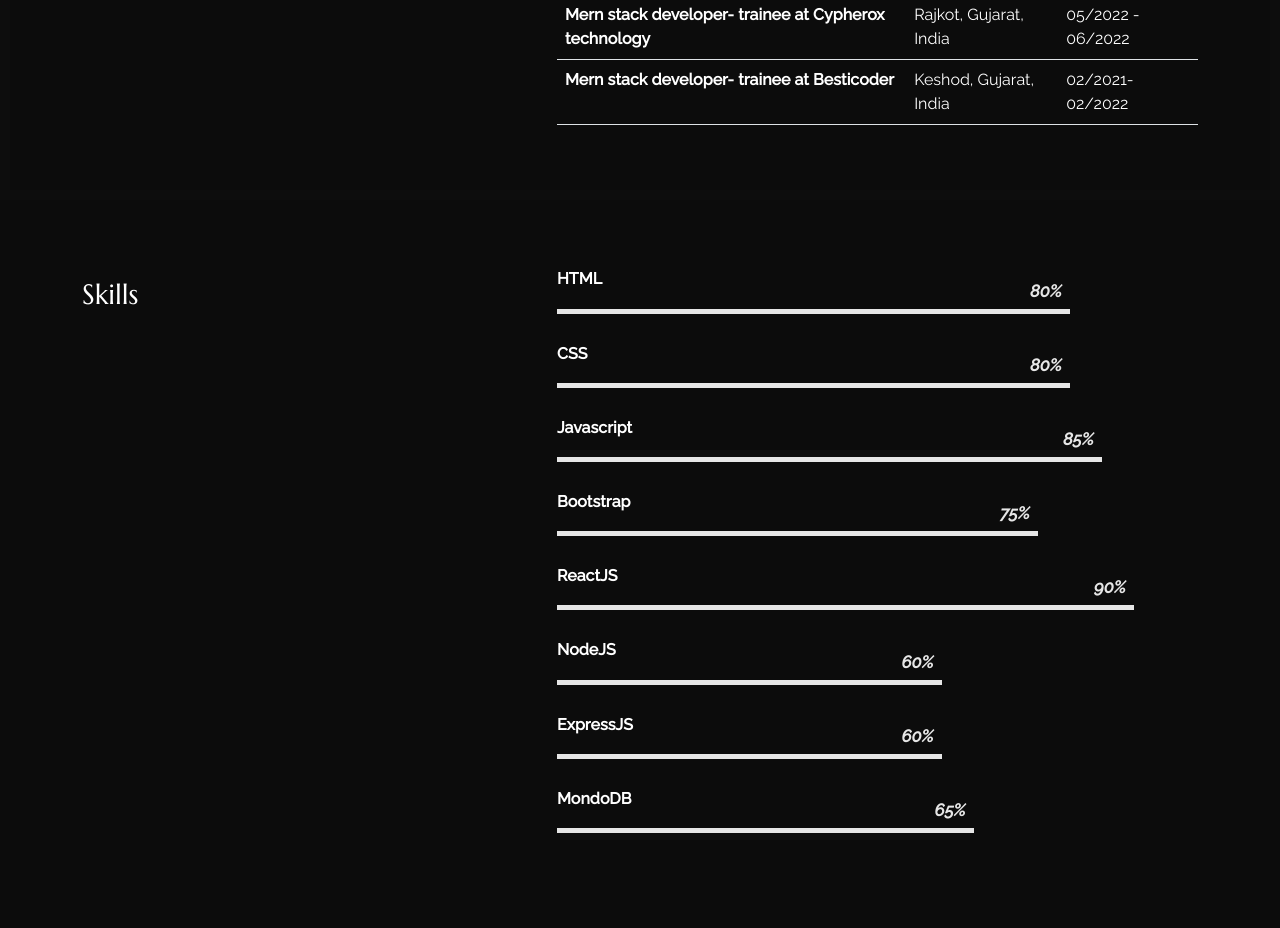
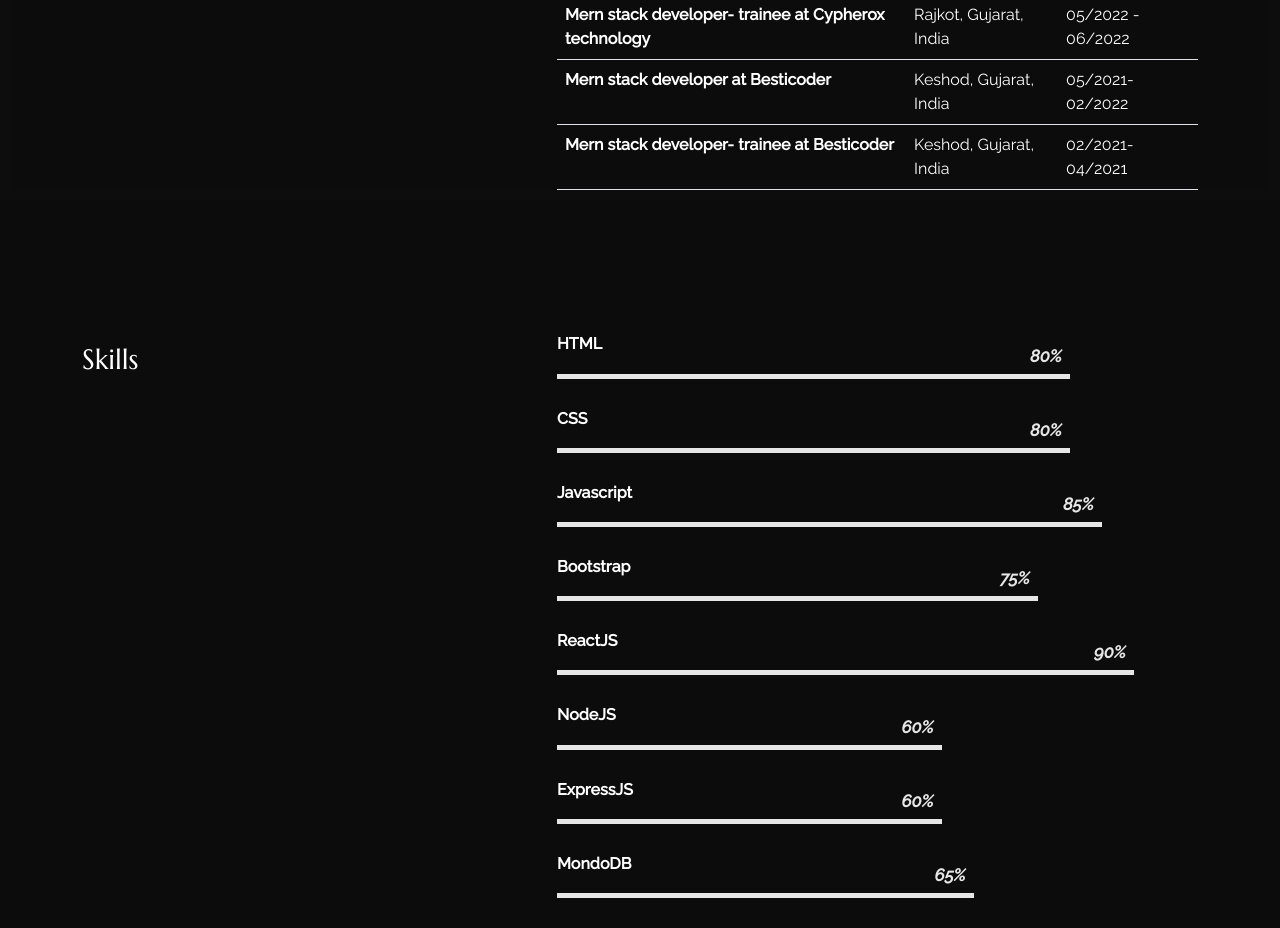
Before and after one commit to dodiyah330/My_portfolio, a React (Create React App) app: page /about in a window 1280 px wide. Shown: the part 600-1528 px from the top of the page. Built offline with nearby package versions, Linux system fonts and the light colour scheme.

Commit message:
content changes

```diff
--- a/src/content_option.js
+++ b/src/content_option.js
@@ -32,9 +32,14 @@ const worktimeline = [{
     date: "05/2022 - 06/2022",
 },
 {
+    jobtitle: "Mern stack developer at Besticoder",
+    where: "Keshod, Gujarat, India",
+    date: "05/2021-02/2022",
+},
+{
     jobtitle: "Mern stack developer- trainee at Besticoder",
     where: "Keshod, Gujarat, India",
-    date: "02/2021-02/2022",
+    date: "02/2021-04/2021",
 },
 ];
 
@@ -68,6 +73,10 @@ const skills = [{
 },
 {
     name: "MondoDB",
+    value: 65,
+},
+{
+    name: "Github",
     value: 65,
 },
 ];
```
